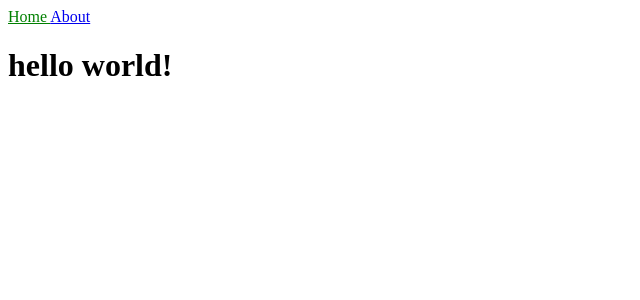
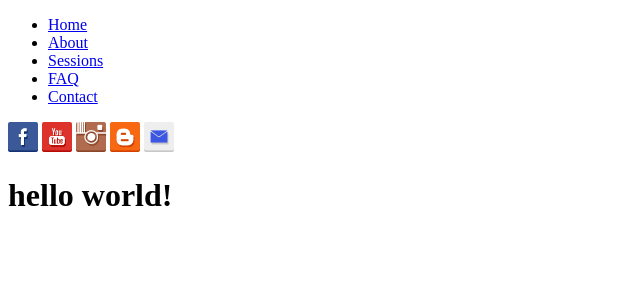
Before and after one commit to oxfordparkour/oxfordparkour.github.io, a Jekyll site: the page built from index.html, in a window 1280 px wide. Shown: the top 300 px of the page, without its empty margins (0-640 px from the left). Built offline with Jekyll 4.4.1, drawn with Linux system fonts in a browser that asks for light colours.

Commit message:
OXFPK_Skin - Ported over nav code to Jekyll format.

```diff
--- a/_includes/navigation.html
+++ b/_includes/navigation.html
@@ -1,7 +1,21 @@
-<nav>
-  {% for item in site.data.navigation %}
-    <a href="{{ item.link }}" {% if page.url == item.link %}class="current"{% endif %}>
-      {{ item.name }}
-    </a>
-  {% endfor %}
+<nav class="nav navbar-inverse col-md-8" role="navigation">
+  <ul class="nav navbar-nav">
+      {% for item in site.data.navigation %}
+        {% assign html = item.link | append: '.html' %}
+        {% assign md = item.link | append: '.md' %}
+        <li {% if page.url == item.link or page.url == html or page.url == md %}class="active"{% endif %}>
+          <a href="{{ item.link }}" title="{{ item.title }}">
+            {{ item.name }}
+          </a>
+        </li>
+      {% endfor %}
+  </ul>
+
+  <div class="socialMedia">
+      <a href="http://www.facebook.com/OXFPK" itemprop="sameAs" target="_blank" title="Facebook"><img src="/assets/images/SocialMedia/facebook.png" width="30px" height="30px"></a>
+      <a href="http://www.youtube.com/user/OXFPK" itemprop="sameAs" target="_blank" title="YouTube"><img src="/assets/images/SocialMedia/youtube.png" width="30px" height="30px"></a>
+      <a href="http://www.instagram.com/oxford_parkour" itemprop="sameAs" target="_blank" title="Instagram"><img src="/assets/images/SocialMedia/instagram.png" width="30px" height="30px"></a>
+      <a class="hidden" href="http://OXPK.blogspot.com" itemprop="sameAs" target="_blank" title="Blogger"><img src="/assets/images/SocialMedia/bloggr.png" width="30px" height="30px"></a>
+      <a href="mailto:contact@oxfordparkour.co.uk" target="_blank" title="Email"><img src="/assets/images/SocialMedia/email.png" width="30px" height="30px"></a>
+  </div>
 </nav>
```
Also changed, not shown: _data/navigation.yml (+11 -0 lines).
